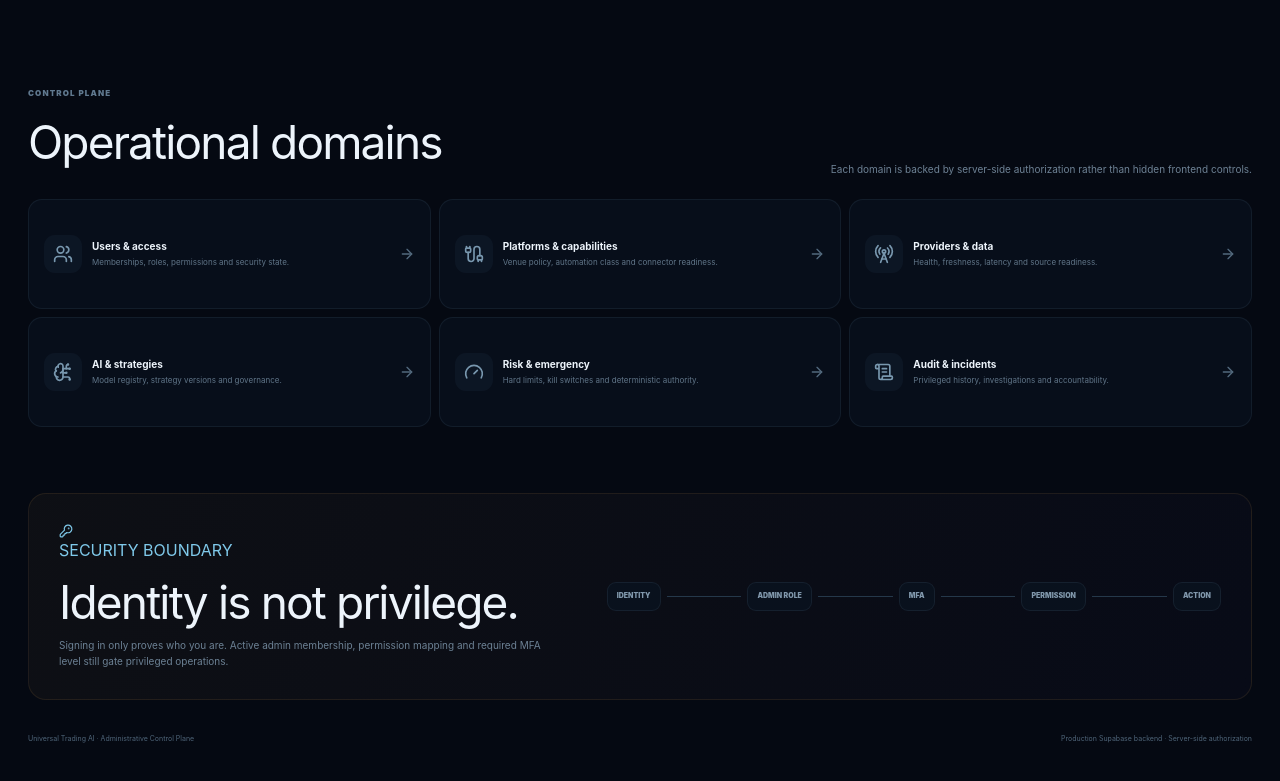
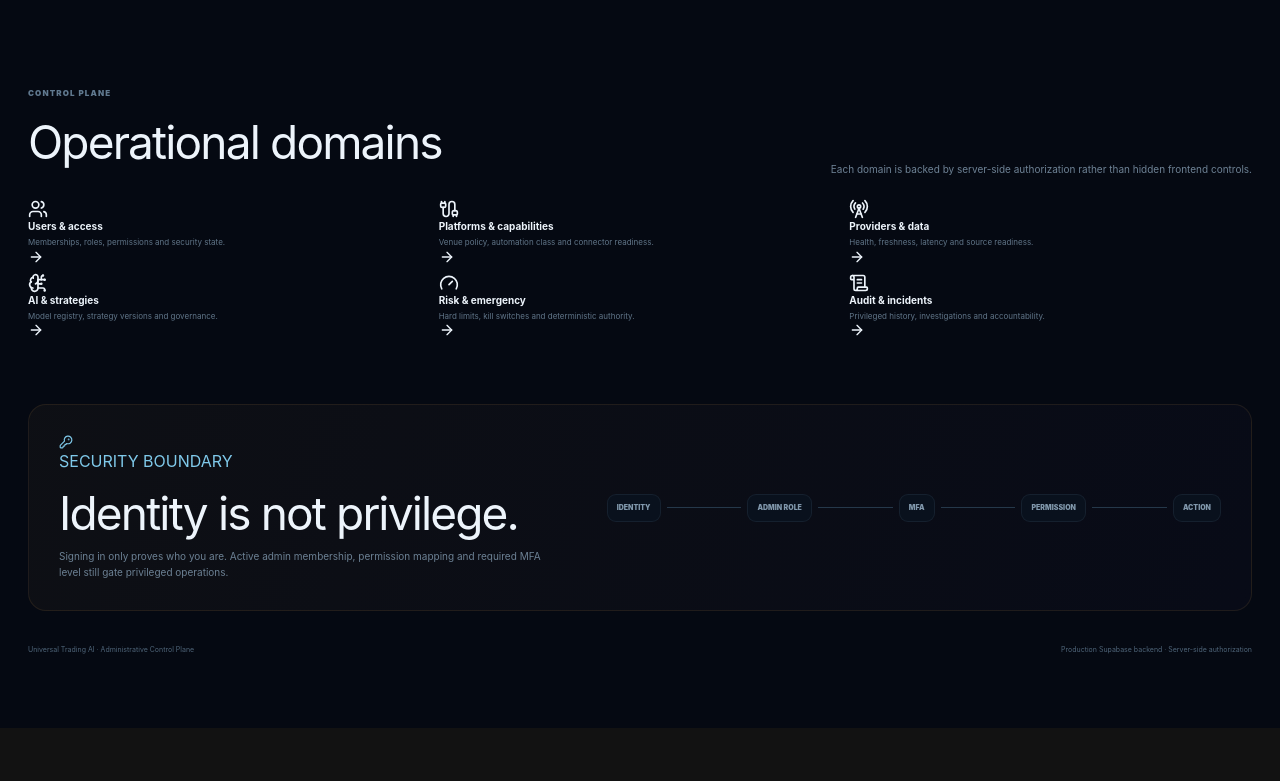
Before and after one commit to mavemarvy/universal-trading-ai, a Next.js app in the folder apps/admin/: page / in a window 1280 px wide. Shown: the part 800-1581 px from the top of the page. After the commit the page ends 1528 px from the top, so only its background shows below. Built offline with nearby package versions, Linux system fonts and the light colour scheme; no server answers.

Commit message:
fix(admin-home): make operational domains navigable

```diff
--- a/apps/admin/app/page.tsx
+++ b/apps/admin/app/page.tsx
@@ -131,12 +131,12 @@ export default async function AdminHome() {
         </div>
 
         <div className="gateway-op-grid">
-          <article><Users size={20} /><div><strong>Users & access</strong><span>Memberships, roles, permissions and security state.</span></div><ArrowRight size={16} /></article>
-          <article><Cable size={20} /><div><strong>Platforms & capabilities</strong><span>Venue policy, automation class and connector readiness.</span></div><ArrowRight size={16} /></article>
-          <article><RadioTower size={20} /><div><strong>Providers & data</strong><span>Health, freshness, latency and source readiness.</span></div><ArrowRight size={16} /></article>
-          <article><BrainCircuit size={20} /><div><strong>AI & strategies</strong><span>Model registry, strategy versions and governance.</span></div><ArrowRight size={16} /></article>
-          <article><Gauge size={20} /><div><strong>Risk & emergency</strong><span>Hard limits, kill switches and deterministic authority.</span></div><ArrowRight size={16} /></article>
-          <article><ScrollText size={20} /><div><strong>Audit & incidents</strong><span>Privileged history, investigations and accountability.</span></div><ArrowRight size={16} /></article>
+          <Link href={adminState === "AUTHORIZED" ? "/users" : "/login"}><Users size={20} /><div><strong>Users & access</strong><span>Memberships, roles, permissions and security state.</span></div><ArrowRight size={16} /></Link>
+          <Link href={adminState === "AUTHORIZED" ? "/platforms" : "/login"}><Cable size={20} /><div><strong>Platforms & capabilities</strong><span>Venue policy, automation class and connector readiness.</span></div><ArrowRight size={16} /></Link>
+          <Link href={adminState === "AUTHORIZED" ? "/providers" : "/login"}><RadioTower size={20} /><div><strong>Providers & data</strong><span>Health, freshness, latency and source readiness.</span></div><ArrowRight size={16} /></Link>
+          <Link href={adminState === "AUTHORIZED" ? "/ai" : "/login"}><BrainCircuit size={20} /><div><strong>AI & strategies</strong><span>Model registry, strategy versions and governance.</span></div><ArrowRight size={16} /></Link>
+          <Link href={adminState === "AUTHORIZED" ? "/risk" : "/login"}><Gauge size={20} /><div><strong>Risk & emergency</strong><span>Hard limits, kill switches and deterministic authority.</span></div><ArrowRight size={16} /></Link>
+          <Link href={adminState === "AUTHORIZED" ? "/audit" : "/login"}><ScrollText size={20} /><div><strong>Audit & incidents</strong><span>Privileged history, investigations and accountability.</span></div><ArrowRight size={16} /></Link>
         </div>
       </section>
 
```
